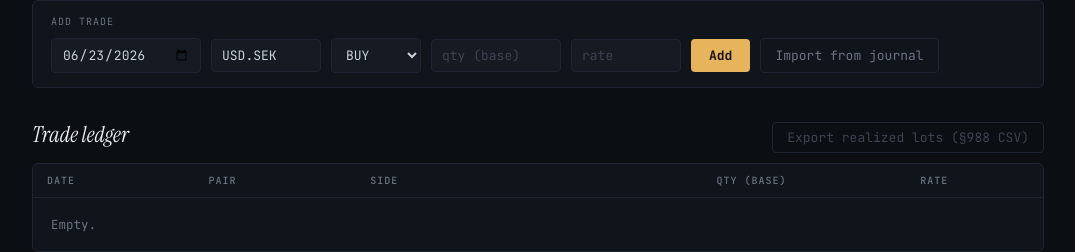
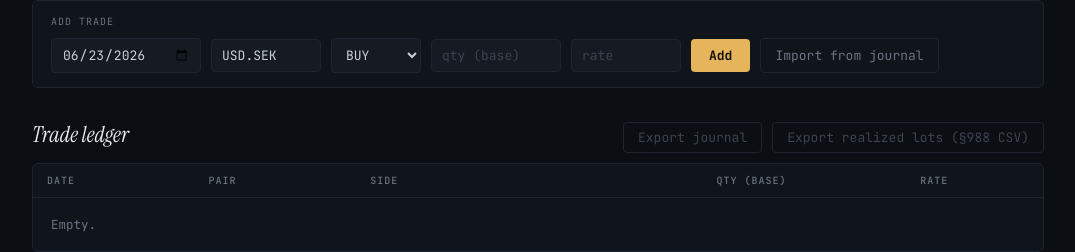
Before and after one commit to huskly/fx-tracker, a React (Vite) app: page / in a window 1280 px wide. Shown: the part 235-487 px from the top of the page, without its empty margins (102-1177 px from the left). Built offline with nearby package versions, Linux system fonts and the light colour scheme.

Commit message:
feat: export journal; most recent txns first

```diff
--- a/src/fx-position-tracker.jsx
+++ b/src/fx-position-tracker.jsx
@@ -226,8 +226,21 @@ export default function FXPositionTracker() {
     URL.revokeObjectURL(url);
   };
 
+  const exportJournal = () => {
+    const rows = [...trades]
+      .sort((a, b) => (a.date === b.date ? a.seq - b.seq : a.date < b.date ? -1 : 1))
+      .map((t) => [t.date, t.pair, t.side, t.qty, t.rate].join(", "));
+    const blob = new Blob([rows.join("\n") + (rows.length ? "\n" : "")], { type: "text/plain" });
+    const url = URL.createObjectURL(blob);
+    const a = document.createElement("a");
+    a.href = url;
+    a.download = "fx-trade-journal.txt";
+    a.click();
+    URL.revokeObjectURL(url);
+  };
+
   const sortedTrades = useMemo(
-    () => [...trades].sort((a, b) => (a.date === b.date ? a.seq - b.seq : a.date < b.date ? -1 : 1)),
+    () => [...trades].sort((a, b) => (a.date === b.date ? b.seq - a.seq : a.date < b.date ? 1 : -1)),
     [trades]
   );
 
@@ -397,9 +410,14 @@ export default function FXPositionTracker() {
           <h2 style={{ fontFamily: "'Instrument Serif', serif", fontStyle: "italic", fontWeight: 400, fontSize: 22, margin: 0, color: "#E8EDF2" }}>
             Trade ledger
           </h2>
-          <button onClick={exportCSV} disabled={!allRealized.length} style={{ ...inputStyle, background: "transparent", color: allRealized.length ? C.amber : C.faint, padding: "6px 14px" }}>
-            Export realized lots (§988 CSV)
-          </button>
+          <div style={{ display: "flex", gap: 10, flexWrap: "wrap", justifyContent: "flex-end" }}>
+            <button onClick={exportJournal} disabled={!trades.length} style={{ ...inputStyle, background: "transparent", color: trades.length ? C.amber : C.faint, padding: "6px 14px" }}>
+              Export journal
+            </button>
+            <button onClick={exportCSV} disabled={!allRealized.length} style={{ ...inputStyle, background: "transparent", color: allRealized.length ? C.amber : C.faint, padding: "6px 14px" }}>
+              Export realized lots (§988 CSV)
+            </button>
+          </div>
         </div>
         <div style={{ background: C.panel, border: `1px solid ${C.border}`, borderRadius: 6, overflowX: "auto" }}>
           <table style={{ width: "100%", borderCollapse: "collapse", fontSize: 12.5 }}>
```
